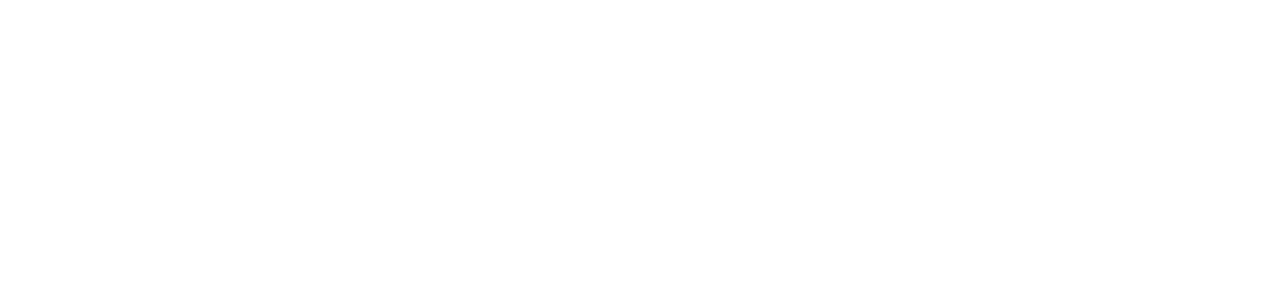
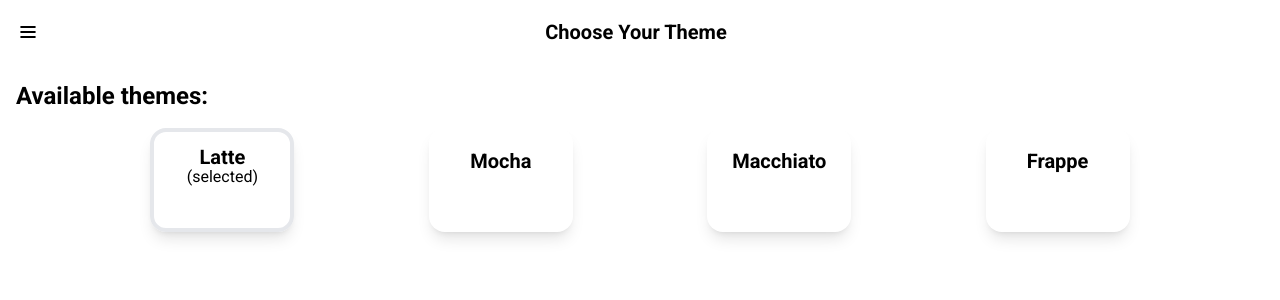
Before and after one commit to sph3/tasks-app, a React (Vite) app: page /themes in a window 1280 px wide. Before the commit this address had no page. Shown: the top 300 px of the page. Built offline with nearby package versions, Linux system fonts and the light colour scheme; what @catppuccin/tailwindcss would draw is missing.

Commit message:
feat(flavour switcher): create flavour picker page and flavour demos

```diff
--- a/src/App.tsx
+++ b/src/App.tsx
@@ -2,14 +2,24 @@
 import { BrowserRouter } from 'react-router-dom';
 import { Router } from './Router';
 
+export type Flavor = 'ctp-latte' | 'ctp-mocha' | 'ctp-frappe' | 'ctp-macchiato';
+
 export const App = () => {
-  let [flavor, setFlavor] = useState('ctp-latte');
+  const [flavor, setFlavor] = useState<Flavor>('ctp-latte');
+
+  const getFlavor = (): Flavor => {
+    return flavor;
+  };
+
+  const changeFlavor = (flavor: Flavor) => {
+    setFlavor(flavor);
+  };
 
   return (
     <div className={flavor}>
       <div className='bg-ctp-base min-h-screen'>
         <BrowserRouter>
-          <Router />
+          <Router getFlavor={getFlavor} setFlavor={setFlavor} />
         </BrowserRouter>
       </div>
     </div>
--- a/src/Router.tsx
+++ b/src/Router.tsx
@@ -1,16 +1,27 @@
 import { Route, Routes } from 'react-router-dom';
+import { Flavor } from './App';
 import { Create } from './components/Create';
 import { Home } from './pages/Home';
 import { Main } from './pages/Main';
+import { Switch } from './pages/Switch';
 import { TaskView } from './pages/TaskView';
 
-export const Router = () => {
+type FlavorFunctions = {
+  getFlavor: () => Flavor;
+  setFlavor: (flavor: Flavor) => void;
+};
+
+export const Router = ({ getFlavor, setFlavor }: FlavorFunctions) => {
   return (
     <Routes>
       <Route path='/tasks' element={<Main />} />
       <Route path='' element={<Home />} />
       <Route path='/tasks/new' element={<Create />} />
       <Route path='/tasks/:id' element={<TaskView />} />
+      <Route
+        path='themes'
+        element={<Switch getFlavor={getFlavor} setFlavor={setFlavor} />}
+      />
     </Routes>
   );
 };
--- /dev/null
+++ b/src/components/FlavorDemo.tsx
@@ -0,0 +1,38 @@
+import { Flavor } from '../App';
+
+type FlavorProps = {
+  flavor: Flavor;
+  selected: boolean;
+};
+
+export const FlavorDemo = ({ flavor, selected }: FlavorProps) => {
+  let flavorName = flavor.split('-')[1];
+  flavorName = flavorName.charAt(0).toUpperCase() + flavorName.slice(1);
+
+  const selectedClasses = 'border-4 border-ctp-subtext1';
+
+  return (
+    <div
+      className={`${flavor} ${
+        selected ? selectedClasses : ''
+      } py-4 h-[6.5rem] text-center w-36 bg-ctp-base rounded-2xl flex flex-col justify-around items-center shadow-lg`}
+    >
+      <div className='flex flex-col justify-center items-center'>
+        <span className='text-ctp-text font-bold text-xl leading-4'>{flavorName}</span>
+        {selected ? (
+          <span className='text-ctp-subtext0'> (selected)</span>
+        ) : (
+          ''
+        )}
+      </div>
+
+      <div className='flex justify-center items-center gap-1'>
+        <span className='w-5 h-5 rounded-2xl bg-ctp-red'></span>
+        <span className='w-5 h-5 rounded-2xl bg-ctp-blue'></span>
+        <span className='w-5 h-5 rounded-2xl bg-ctp-green'></span>
+        <span className='w-5 h-5 rounded-2xl bg-ctp-yellow'></span>
+        <span className='w-5 h-5 rounded-2xl bg-ctp-mauve'></span>
+      </div>
+    </div>
+  );
+};
--- a/src/components/Header.tsx
+++ b/src/components/Header.tsx
@@ -1,7 +1,7 @@
 import { ArrowUUpLeft, List, Trash } from 'phosphor-react';
 
 type HeaderProps = {
-  pageTitle: 'Your Tasks' | 'Task View' | 'New Task';
+  pageTitle: 'Your Tasks' | 'Task View' | 'New Task' | 'Choose Your Theme';
 };
 
 export const Header = ({ pageTitle }: HeaderProps) => {
--- /dev/null
+++ b/src/pages/Switch.tsx
@@ -0,0 +1,43 @@
+import { Header } from '../components/Header';
+import { FlavorDemo } from '../components/FlavorDemo';
+import { Flavor } from '../App';
+
+type ThemeSwitcherProps = {
+  getFlavor: () => Flavor;
+  setFlavor: (flavor: Flavor) => void;
+};
+
+export const Switch = ({ getFlavor, setFlavor }: ThemeSwitcherProps) => {
+  const currentFlavor = getFlavor();
+
+  const setFlavorHandler = (newFlavor: Flavor) => {
+    setFlavor(newFlavor);
+  };
+
+  return (
+    <>
+      <Header pageTitle='Choose Your Theme' />
+      <div className='p-4 w-full flex flex-col'>
+        <h1 className='text-ctp-text text-2xl font-bold'>Available themes:</h1>
+        <div className='flex justify-evenly gap-y-4 mt-4 items-center flex-wrap'>
+          <FlavorDemo
+            selected={currentFlavor === 'ctp-latte'}
+            flavor='ctp-latte'
+          />
+          <FlavorDemo
+            selected={currentFlavor === 'ctp-mocha'}
+            flavor='ctp-mocha'
+          />
+          <FlavorDemo
+            selected={currentFlavor === 'ctp-macchiato'}
+            flavor='ctp-macchiato'
+          />
+          <FlavorDemo
+            selected={currentFlavor === 'ctp-frappe'}
+            flavor='ctp-frappe'
+          />
+        </div>
+      </div>
+    </>
+  );
+};
--- a/tailwind.config.js
+++ b/tailwind.config.js
@@ -11,7 +11,7 @@
   plugins: [
     require('@catppuccin/tailwindcss')({
       prefix: 'ctp',
-      defaultFlavour: 'mocha',
+      defaultFlavour: 'latte',
     }),
   ],
 };
```
